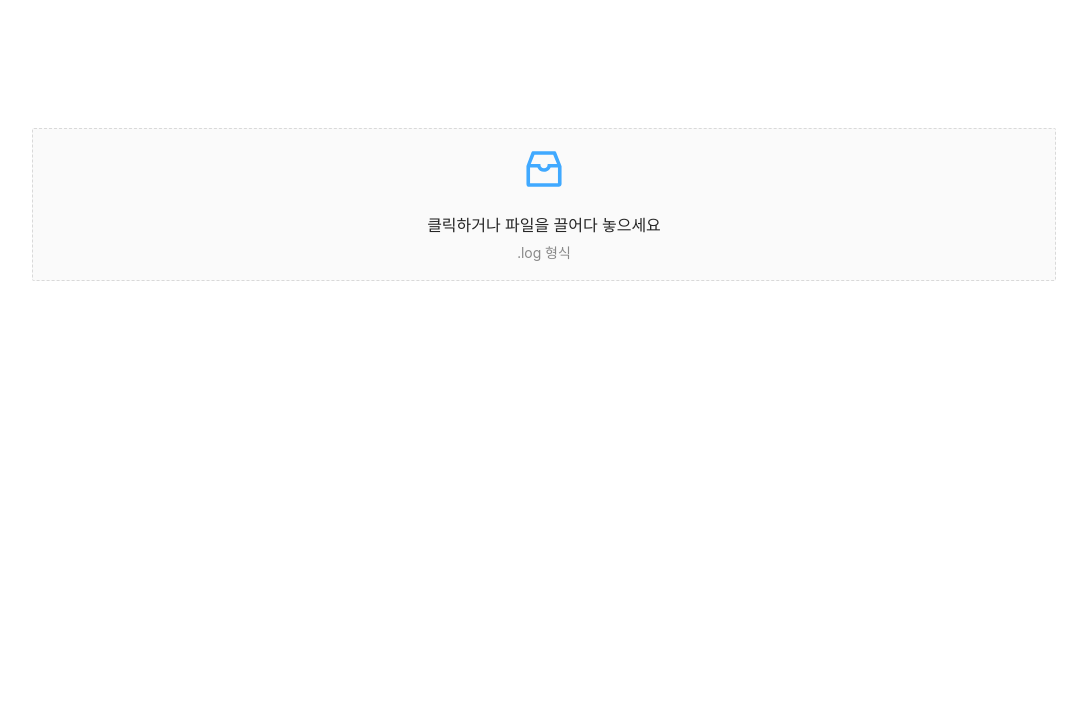
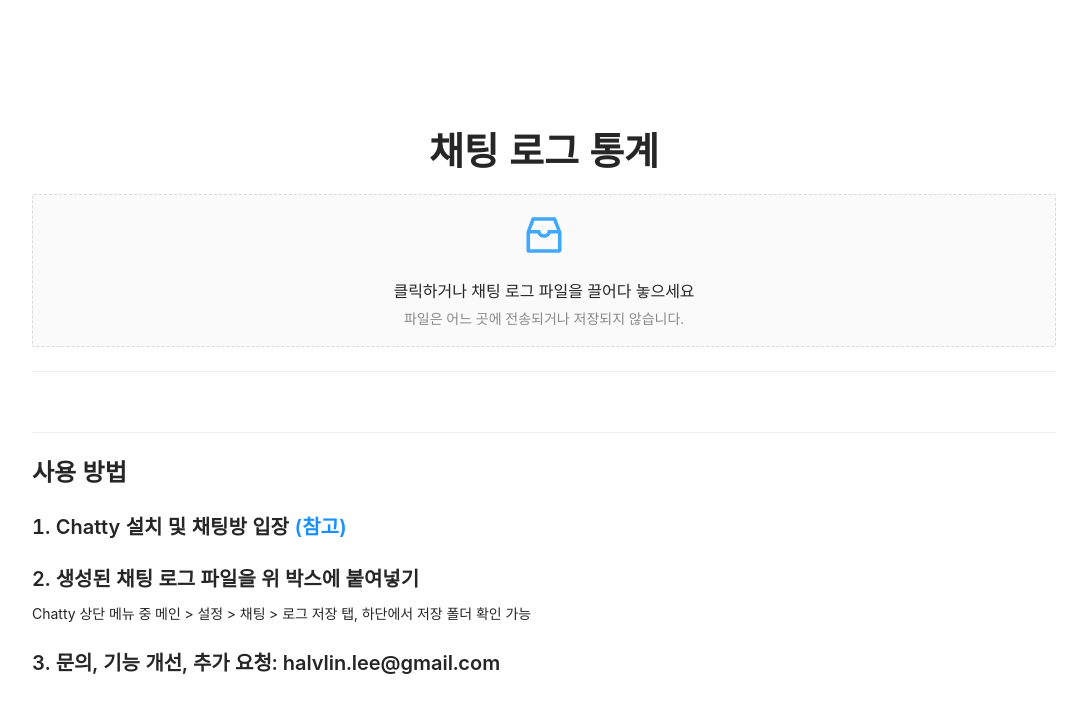
Before and after one commit to 33577/filmmakers, a React (Create React App) app: page / in a window 1280 px wide. Shown: the top 712 px of the page, without its empty margins (96-1183 px from the left). Built offline with nearby package versions, Linux system fonts and the light colour scheme.

Commit message:
안내 문구 추가

```diff
--- a/src/App.tsx
+++ b/src/App.tsx
@@ -3,6 +3,8 @@ import React from 'react';
 import Dragger from "./components/input/Dragger";
 import ChattingSpeedChart from "./components/result/ChattingSpeedChart";
 import { getChattingSpeed } from "./util";
+import { Footer } from "./components/Footer";
+import { Typography, Divider } from 'antd';
 
 function App() {
   const [chatLog, setChatLog] = React.useState("");
@@ -13,15 +15,18 @@ function App() {
   const laughChattingSpeed = getChattingSpeed(chatLog, "LAUGH");
   const youtubeChattingSpeed = getChattingSpeed(chatLog, "YOUTUBE");
   const questionMarkChattingSpeed = getChattingSpeed(chatLog, "QUESTION_MARK");
+
+  const { Title } = Typography;
   return (
-    <div className="App">
-      <div style={{padding: "10%"}}>
-        <Dragger handleSubmit={handleSubmit} />
-        <ChattingSpeedChart chattingSpeed={chattingSpeed} title="전체" />
-        <ChattingSpeedChart chattingSpeed={laughChattingSpeed} title="ㅋㅋㅋ..." />
-        <ChattingSpeedChart chattingSpeed={youtubeChattingSpeed} title="유튜브 언급" />
-        <ChattingSpeedChart chattingSpeed={questionMarkChattingSpeed} title="물음표" />
-      </div>
+    <div className="App" style={{padding: "10%"}}>
+      <Title style={{textAlign: "center"}}> 채팅 로그 통계 </Title>
+      <Dragger handleSubmit={handleSubmit} />
+      <Divider />
+      <ChattingSpeedChart chattingSpeed={chattingSpeed} title="전체" />
+      <ChattingSpeedChart chattingSpeed={laughChattingSpeed} title="ㅋㅋㅋ..." />
+      <ChattingSpeedChart chattingSpeed={youtubeChattingSpeed} title="유튜브 언급" />
+      <ChattingSpeedChart chattingSpeed={questionMarkChattingSpeed} title="물음표" />
+      <Footer />
     </div>
   );
 }
--- /dev/null
+++ b/src/components/Footer.tsx
@@ -0,0 +1,19 @@
+import React from 'react';
+import { Typography, Divider } from 'antd';
+
+export function Footer() {
+    const { Title, Text } = Typography;
+
+    return (
+        <div style={{marginTop: 60}}>
+            <Divider />
+            <Typography>
+                <Title level={3}>사용 방법</Title>
+                <Title level={4}> 1. Chatty 설치 및 채팅방 입장 <a href="https://m.blog.naver.com/baolab/221438526254">(참고)</a> </Title>
+                <Title level={4}> 2. 생성된 채팅 로그 파일을 위 박스에 붙여넣기 </Title>
+                <Text> Chatty 상단 메뉴 중 메인 {'>'} 설정 {'>'} 채팅 {'>'} 로그 저장 탭, 하단에서 저장 폴더 확인 가능 </Text>
+                <Title level={4}> 3. 문의, 기능 개선, 추가 요청: halvlin.lee@gmail.com </Title>
+            </Typography>
+        </div>
+    )
+}
--- a/src/components/input/Dragger.tsx
+++ b/src/components/input/Dragger.tsx
@@ -26,8 +26,8 @@ export default function Dragger({handleSubmit}: {handleSubmit: (chatLog: string)
         <p className="ant-upload-drag-icon">
             <InboxOutlined />
         </p>
-        <p className="ant-upload-text">클릭하거나 파일을 끌어다 놓으세요</p>
-        <p className="ant-upload-hint">.log 형식</p>
+        <p className="ant-upload-text">클릭하거나 채팅 로그 파일을 끌어다 놓으세요</p>
+        <p className="ant-upload-hint">파일은 어느 곳에 전송되거나 저장되지 않습니다.</p>
     </Dragger>
   )
 }
```
